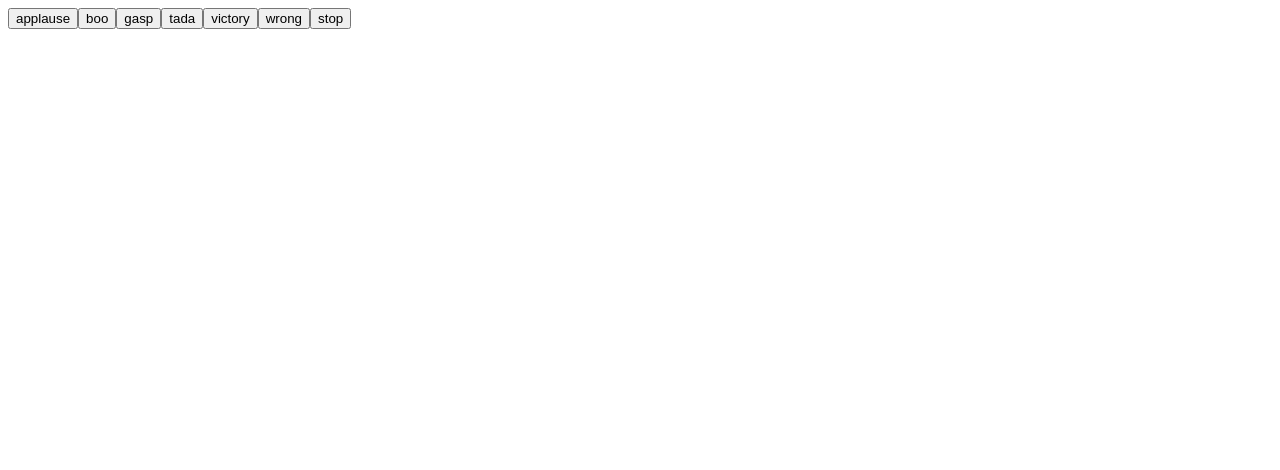
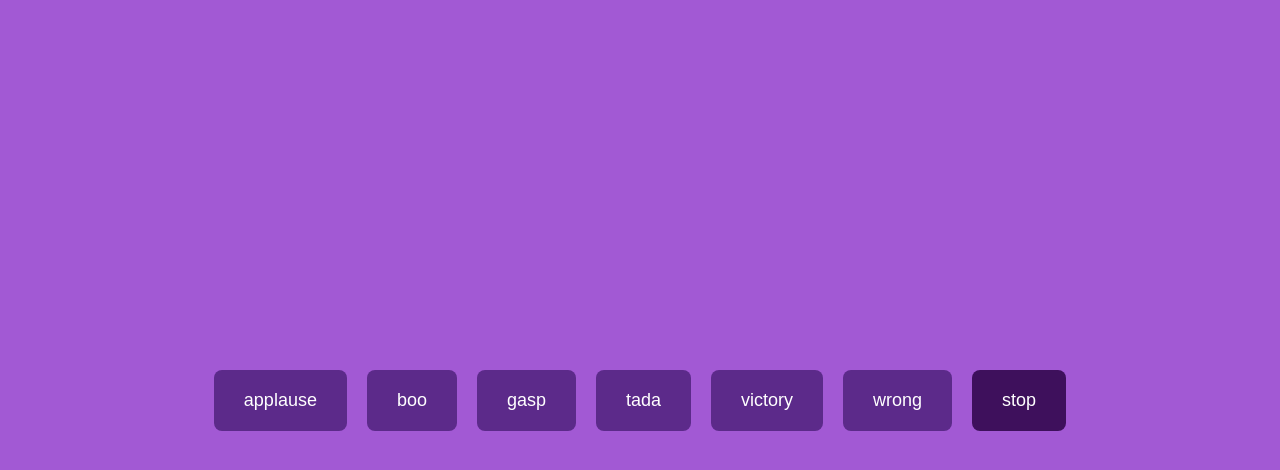
Before and after one commit to acciojob/Soundbar-23pras, a website: page main.html in a window 1280 px wide. Drawn offline with Linux system fonts and the light colour scheme.

Commit message:
created a submission

```diff
--- a/styles.css
+++ b/styles.css
@@ -1 +1,35 @@
-/*  your css code here. If applicable */
+body {
+  background-color: #a259d4;
+  display: flex;
+  justify-content: center;
+  align-items: center;
+  min-height: 100vh;
+  margin: 0;
+  font-family: sans-serif;
+}
+
+#buttons {
+  display: flex;
+  flex-wrap: wrap;
+  gap: 20px;
+  justify-content: center;
+}
+
+.btn {
+  background-color: #5c2a8a;
+  color: white;
+  border: none;
+  padding: 20px 30px;
+  border-radius: 8px;
+  font-size: 18px;
+  cursor: pointer;
+  transition: background-color 0.2s;
+}
+
+.btn:hover {
+  background-color: #4b1f75;
+}
+
+.stop {
+  background-color: #3e105c;
+}
```
